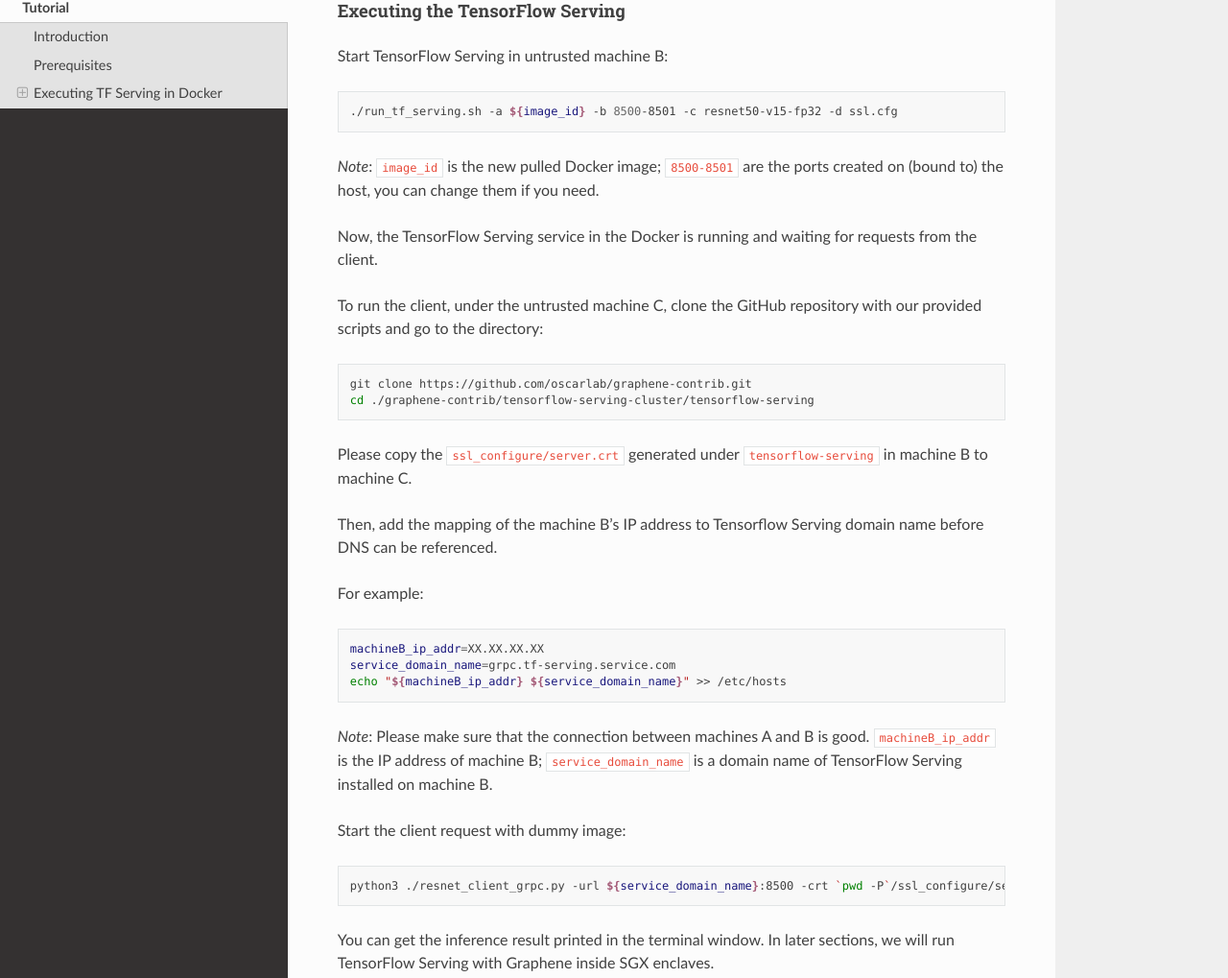
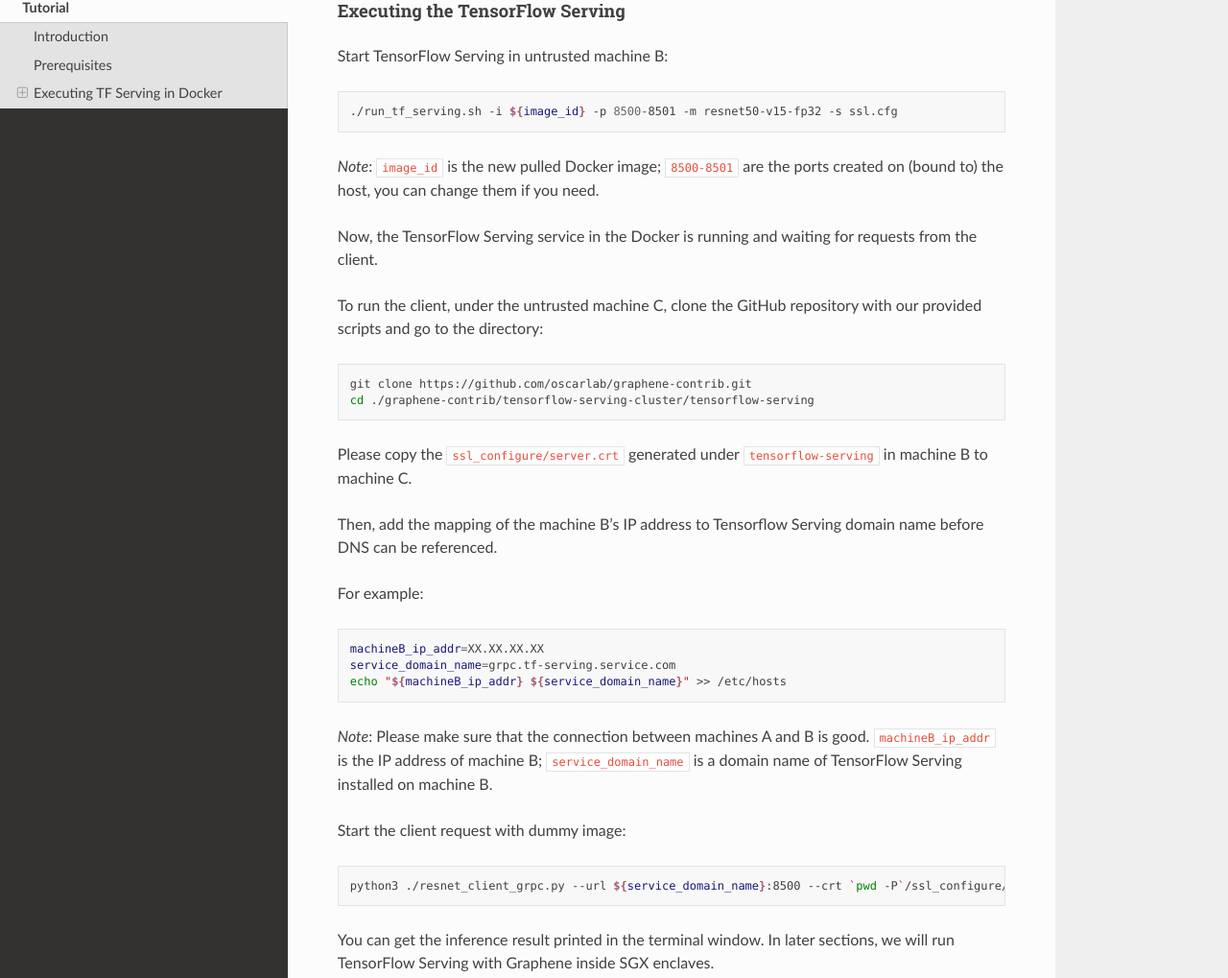
Before and after one commit to oscarlab/graphene-contrib, a Sphinx documentation site: the page built from Documentation/tutorials/tensorflow-serving-cluster/index.rst, in a window 1280 px wide and 1400 px high, scrolled down 4753 px. Shown: the part 151-1170 px from the top of the window at 96% size. Built offline with Sphinx 7.4.7 and the Read the Docs theme 2.0.0, drawn with Linux system fonts in a browser that asks for light colours.

```diff
--- a/Documentation/tutorials/tensorflow-serving-cluster/index.rst
+++ b/Documentation/tutorials/tensorflow-serving-cluster/index.rst
@@ -226,7 +226,7 @@ Executing the TensorFlow Serving
 
 Start TensorFlow Serving in untrusted machine B::
 
-   ./run_tf_serving.sh -a ${image_id} -b 8500-8501 -c resnet50-v15-fp32 -d ssl.cfg
+   ./run_tf_serving.sh -i ${image_id} -p 8500-8501 -m resnet50-v15-fp32 -s ssl.cfg
 
 *Note*: ``image_id`` is the new pulled Docker image;
 ``8500-8501`` are the ports created on (bound to) the host, you can change them
@@ -259,7 +259,7 @@ is a domain name of TensorFlow Serving installed on machine B.
 
 Start the client request with dummy image::
 
-   python3 ./resnet_client_grpc.py -url ${service_domain_name}:8500 -crt `pwd -P`/ssl_configure/server.crt -batch 1 -cnum 1 -loop 50
+   python3 ./resnet_client_grpc.py --url ${service_domain_name}:8500 --crt `pwd -P`/ssl_configure/server.crt --batch 1 --cnum 1 --loop 50
 
 You can get the inference result printed in the terminal window.
 In later sections, we will run TensorFlow Serving with Graphene inside
@@ -386,7 +386,7 @@ The newly created image will be shown similar to the below::
 Start TensorFlow Serving in untrusted machine B::
 
    cd <graphene-contrib repository>/tensorflow-serving-cluster/tensorflow-serving
-   ./run_graphene_tf_serving.sh -a ${image_id} -b 8500-8501 -c resnet50-v15-fp32 -d ssl.cfg
+   ./run_graphene_tf_serving.sh -i ${image_id} -p 8500-8501 -m resnet50-v15-fp32 -s ssl.cfg
 
 Now, we can use the same request from the client to do the inference.
 
```
